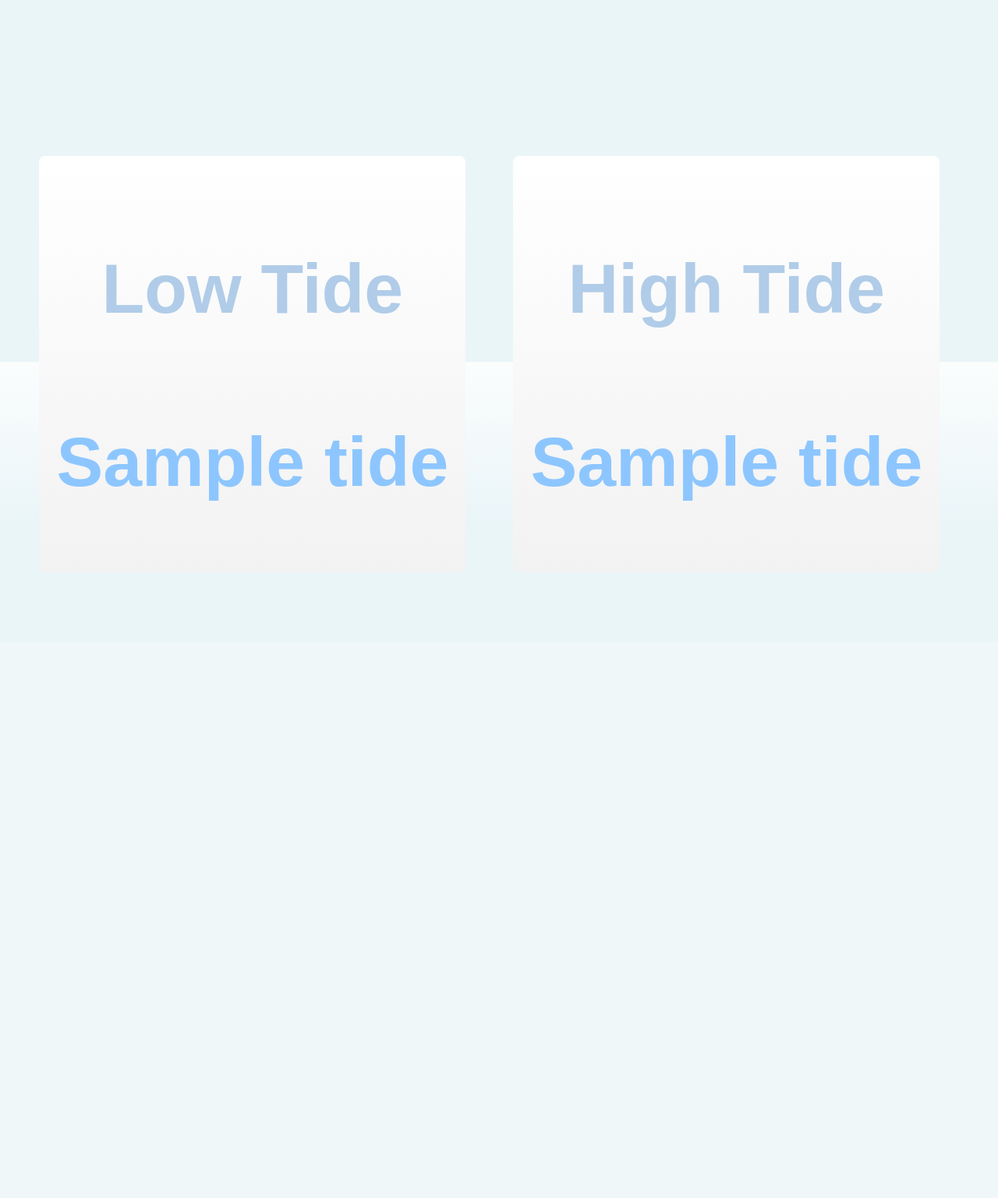
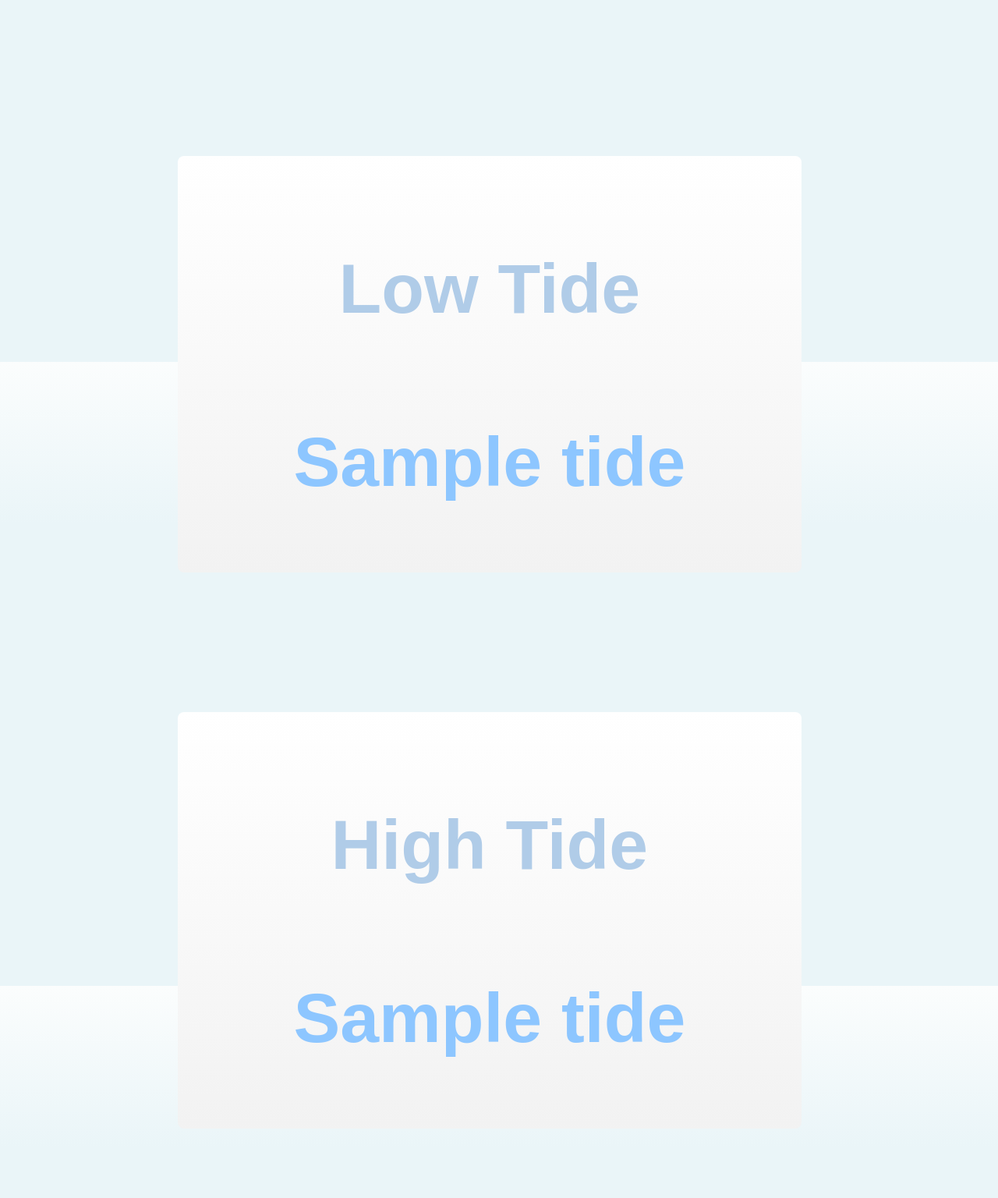
Before and after one commit to jgthomas/leithtides.info, a Flask app: template templates/base.html in a window 1280 px wide. Shown: the part 336-1872 px from the top of the page at 78% size. Before the commit the page ends 978 px from the top, so only its background shows below. Run offline with Flask 2, Linux system fonts and the light colour scheme; the template is opened without the code that fills it: most values are stand-ins (such as "Sample title", 1, 10 or a date in 2020).

Commit message:
larger boxes on bigger devices

```diff
--- a/static/main.css
+++ b/static/main.css
@@ -79,7 +79,7 @@
 
 
 /* Modify for desktop: */
-@media only screen and (min-device-width: 1600px) {
+@media only screen and (min-device-width: 961px) {
 
         body {
                 font-size: 3em;
@@ -90,13 +90,13 @@
         }
 
         .tide-box {
+                min-width: 300px;
+        }
+}
+
+@media only screen and (min-device-width: 1600px) {
+
+        .tide-box {
                 min-width: 500px;
         }
 }
-
-@media only screen and (max-device-width: 1280px) {
-
-        .tide-box {
-                min-width: 300px;
-        }
-}
```
